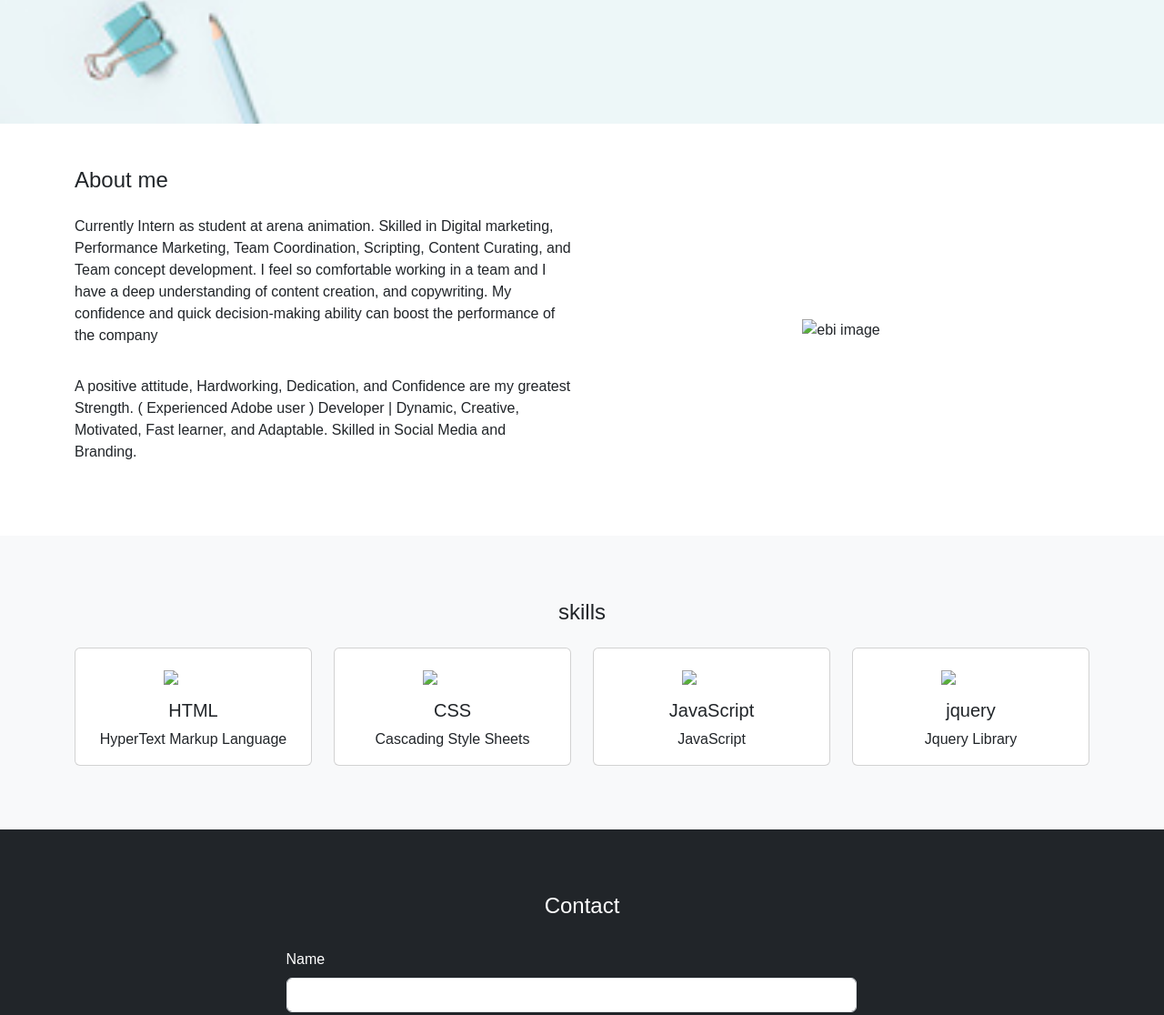
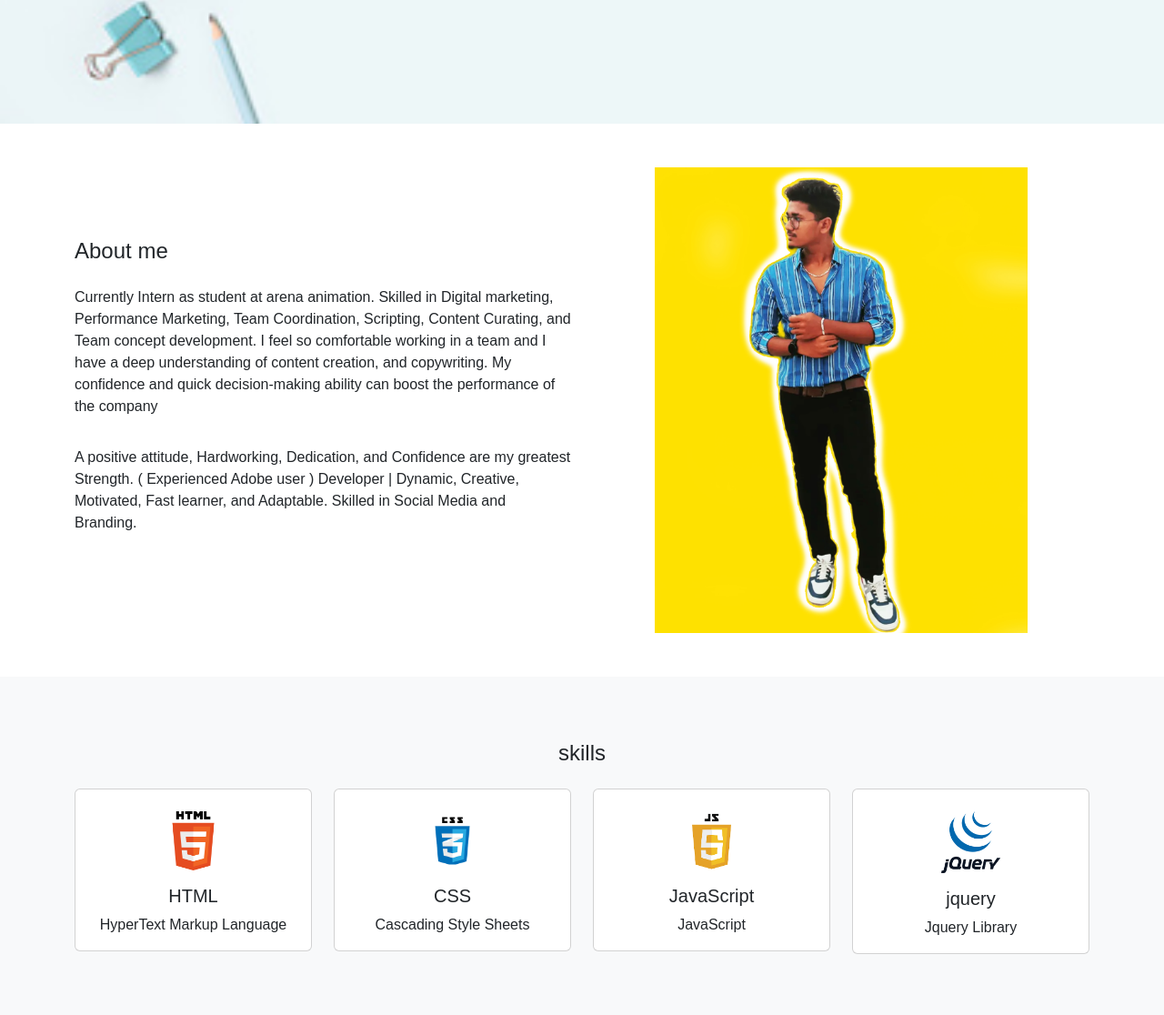
Before and after one commit to ebitec/ebinesar-protfolio, a plain HTML site: page index.html in a window 1280 px wide. Shown: the part 715-1831 px from the top of the page at 91% size. Drawn offline with nearby package versions, Linux system fonts and the light colour scheme; files whose address does not match are found by name.

Commit message:
Add img 1

```diff
--- a/index.html
+++ b/index.html
@@ -71,7 +71,7 @@
             Social Media and Branding.</p>
         </div>
         <div class="col-md-6 text-center">
-          <img src="/protfolio ebi/image/Ebinesar.jpg" alt="ebi image" class="img-fluid w-75">
+          <img src="./image/Ebinesar.jpg" alt="ebi image" class="img-fluid w-75">
         </div>
       </div>
     </div>
@@ -86,7 +86,7 @@
       <div class="row pt-3">
         <div class="col-md-3">
           <div class="card text-center">
-            <img src="/protfolio ebi/image/html f1.png" class="card-img-top w-25 m-auto pt-4 ">
+            <img src="./image/html f1.png" class="card-img-top w-25 m-auto pt-4 ">
             <div class="card-body">
               <h5 class="card-title">HTML</h5>
               <p class="card-text">HyperText Markup Language</p>
@@ -95,7 +95,7 @@
         </div>
         <div class="col-md-3">
           <div class="card text-center">
-            <img src="/protfolio ebi/image/css f1.png" class="card-img-top w-25 m-auto pt-4">
+            <img src="./image/css f1.png" class="card-img-top w-25 m-auto pt-4">
             <div class="card-body">
               <h5 class="card-title">CSS</h5>
               <p class="card-text">Cascading Style Sheets</p>
@@ -104,7 +104,7 @@
         </div>
         <div class="col-md-3">
           <div class="card text-center">
-            <img src="/protfolio ebi/image/js f1.png" class="card-img-top w-25 m-auto pt-4">
+            <img src="./image/js f1.png" class="card-img-top w-25 m-auto pt-4">
             <div class="card-body">
               <h5 class="card-title">JavaScript</h5>
               <p class="card-text">JavaScript</p>
@@ -113,7 +113,7 @@
         </div>
         <div class="col-md-3">
           <div class="card text-center">
-            <img src="/protfolio ebi/image/jquery.png" class="card-img-top w-25 m-auto pt-4">
+            <img src="./image/jquery.png" class="card-img-top w-25 m-auto pt-4">
             <div class="card-body">
               <h5 class="card-title">jquery</h5>
               <p class="card-text">Jquery Library</p>
```
